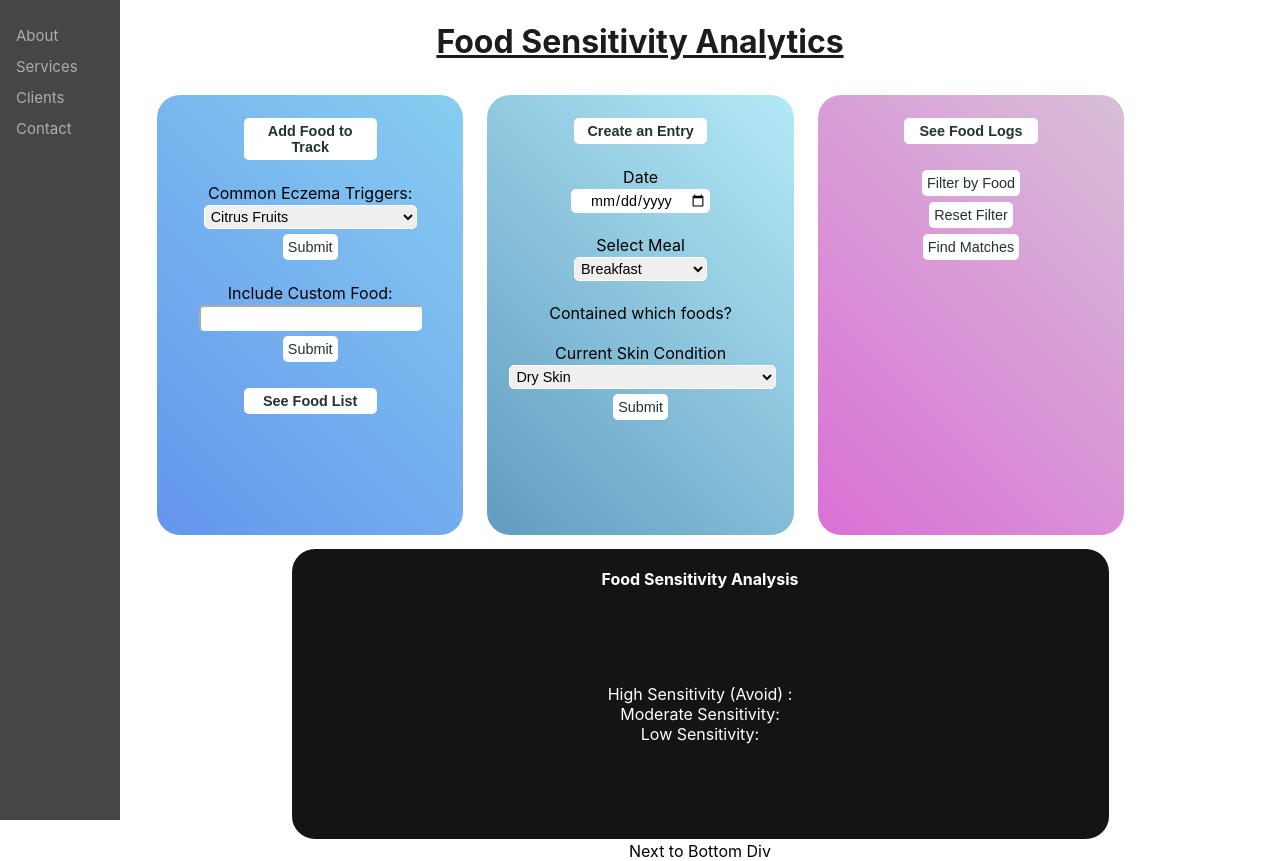
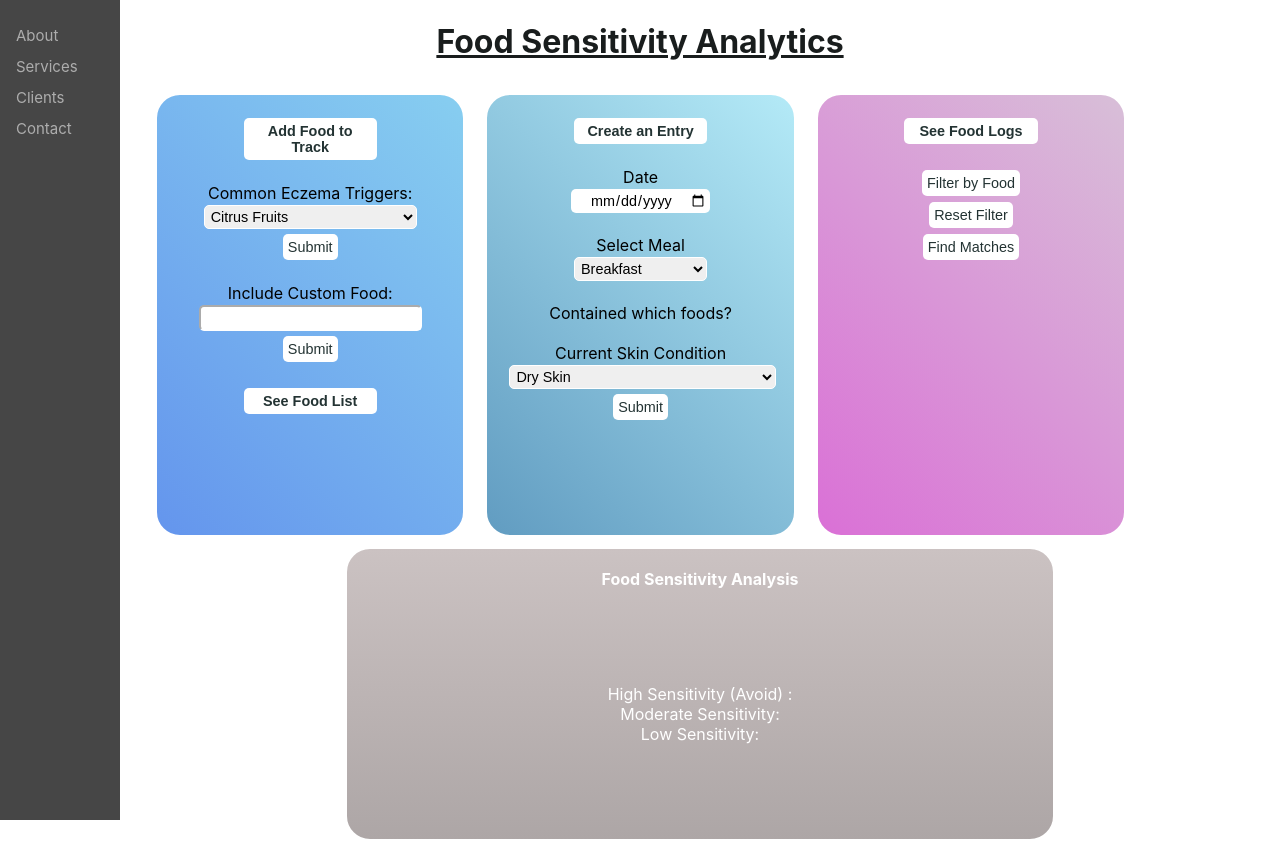
Before and after one commit to candacecodes/ProjE, a React (Create React App) app: page /foods in a window 1280 px wide. Built offline with nearby package versions, Linux system fonts and the light colour scheme.

Commit message:
styling for bottom div

```diff
--- a/src/App.css
+++ b/src/App.css
@@ -151,10 +151,34 @@ h3 {
 }
 
 #bottom-div {
-	background-color: rgb(20, 20, 20);
-	/* position: absolute;*/
+	background: rgb(173, 166, 166);
+	background: linear-gradient(
+		0deg,
+		rgba(173, 166, 166, 1) 0%,
+		rgba(203, 194, 194, 1) 100%
+	);
 	display: grid;
-	width: 70%;
+	width: 60%;
+	height: 250px;
+	margin: 20px;
+	border-radius: 25px;
+	border: 2px solid white;
+	padding: 20px;
+	/* place-items: center; */
+	align-content: left;
+	margin: auto;
+	color: white;
+}
+
+#bottom-right-div {
+	background: rgb(180, 171, 171);
+	background: linear-gradient(
+		0deg,
+		rgba(180, 171, 171, 1) 0%,
+		rgba(219, 209, 209, 1) 100%
+	);
+	display: grid;
+	width: 30%;
 	height: 250px;
 	margin: 20px;
 	border-radius: 25px;
--- a/src/pages/Foods.js
+++ b/src/pages/Foods.js
@@ -594,7 +594,7 @@ export default class Foods extends Component {
 							Low Sensitivity: <br />
 						</div>
 					</div>
-					<div>Next to Bottom Div </div>
+					{/* <div id="bottom-right-div">Next to Bottom Div </div> */}
 				</div>
 			</>
 		);
```
